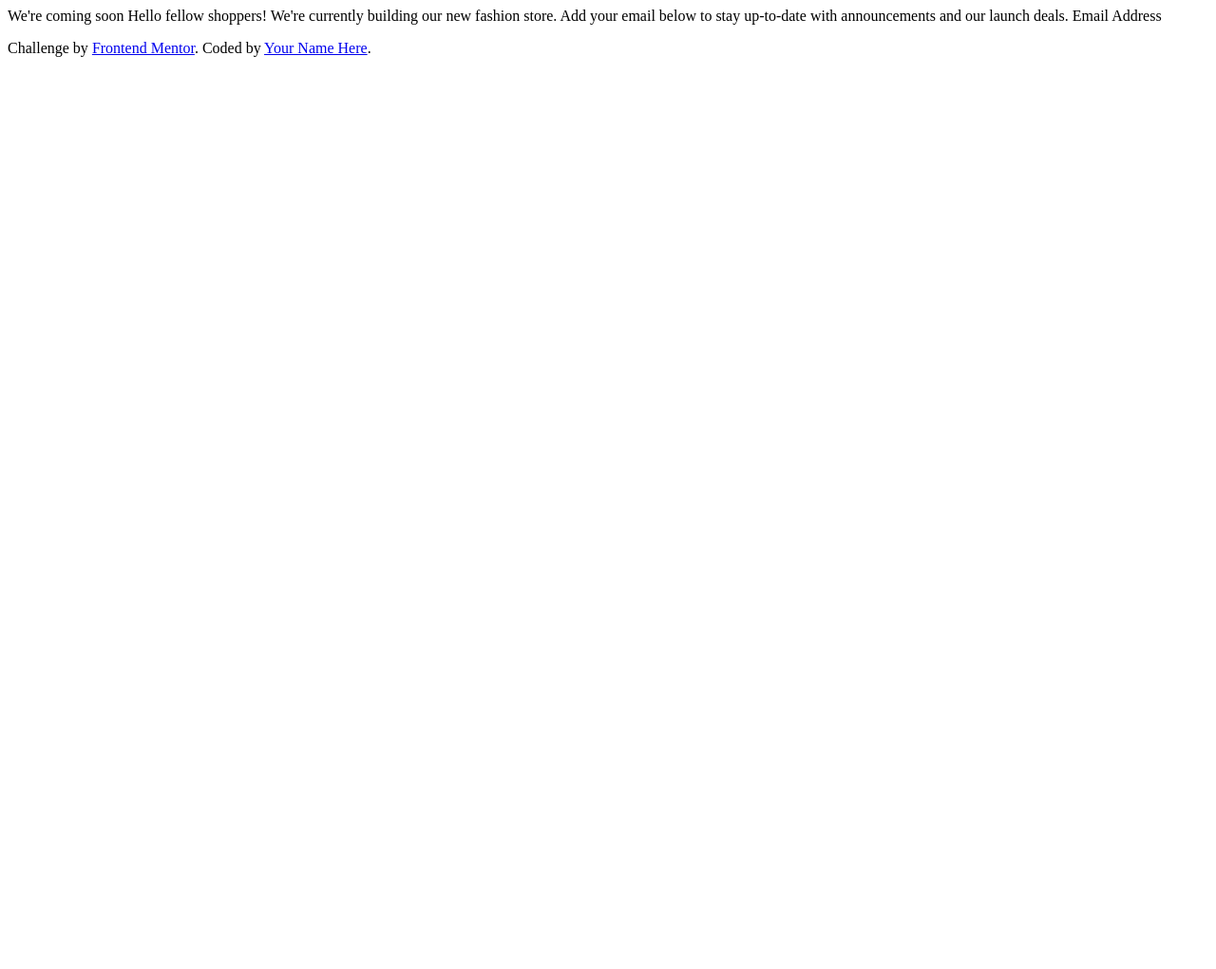
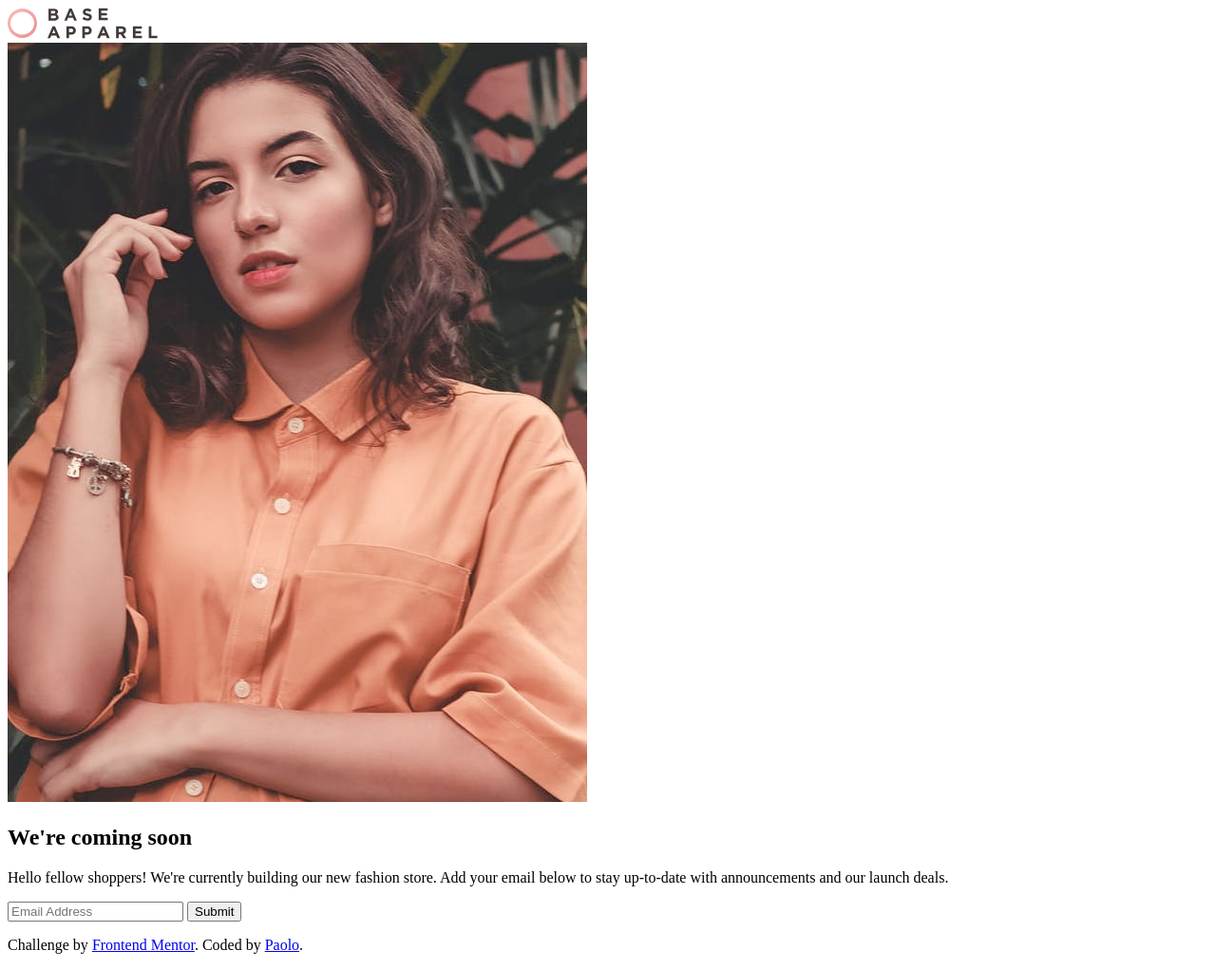
Before and after one commit to plmazze/project-1, a plain HTML site: page index.html in a window 1280 px wide. Shown: the whole page at 95% size. Before the commit the page ends 800 px from the top, so only its background shows below. Drawn offline with Linux system fonts and the light colour scheme.

Commit message:
adding HTML semantics

```diff
--- a/index.html
+++ b/index.html
@@ -2,27 +2,30 @@
 <html lang="en">
 <head>
   <meta charset="UTF-8">
-  <meta name="viewport" content="width=device-width, initial-scale=1.0"> <!-- displays site properly based on user's device -->
-
+  <meta name="viewport" content="width=device-width, initial-scale=1.0">
   <link rel="icon" type="image/png" sizes="32x32" href="./images/favicon-32x32.png">
-
   <title>Frontend Mentor | Base Apparel coming soon page</title>
-
-  <!-- Feel free to remove these styles or customise in your own stylesheet 👍 -->
+  <link rel="stylesheet" href="style.css">
 </head>
 <body>
-
-  We're coming soon
-
-  Hello fellow shoppers! We're currently building our new fashion store.
-  Add your email below to stay up-to-date with announcements and our launch deals.
-
-  Email Address
-
+  <header>
+    <div> <img src="/project-1/images/logo.svg" alt="company name logo"></div>
+    <div><img src="/project-1/images/hero-desktop.jpg" alt="desktop hero image"></div>
+  </header>
+  <section>
+    <div><h1>We're coming soon</h1></div>
+    <div>
+      <p>Hello fellow shoppers! We're currently building our new fashion store. Add your email below to stay up-to-date with announcements and our launch deals.</p>
+    </div>
+    <form action="">
+      <input type="email" placeholder="Email Address">
+      <input type="submit">
+    </form>
+  </section>
   <footer>
     <p class="attribution">
       Challenge by <a href="https://www.frontendmentor.io?ref=challenge" target="_blank">Frontend Mentor</a>.
-      Coded by <a href="#">Your Name Here</a>.
+      Coded by <a href="#">Paolo</a>.
     </p>
   </footer>
 </body>
```
